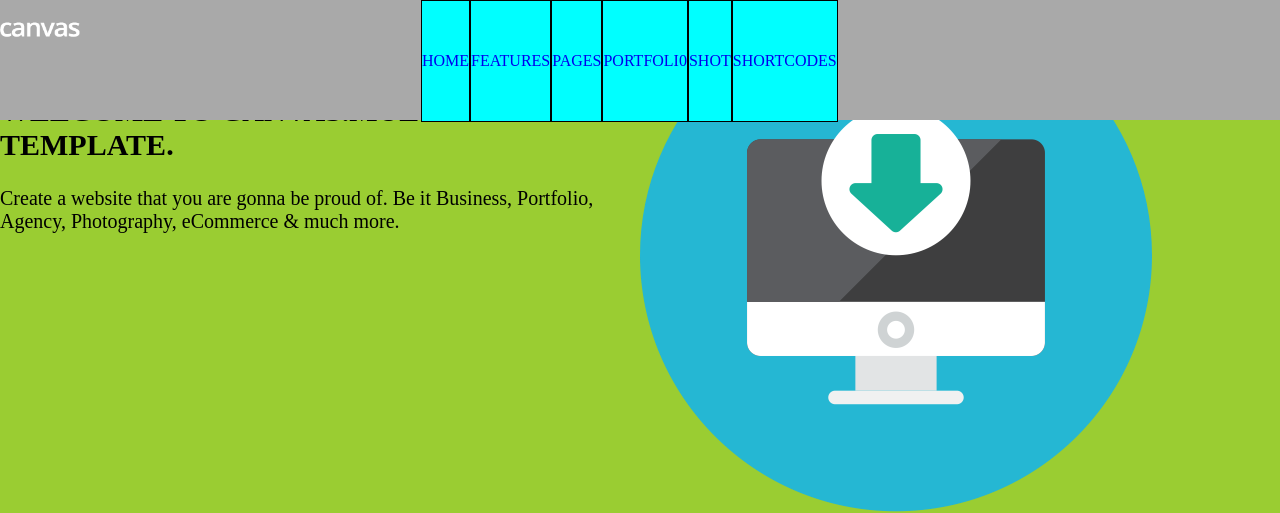
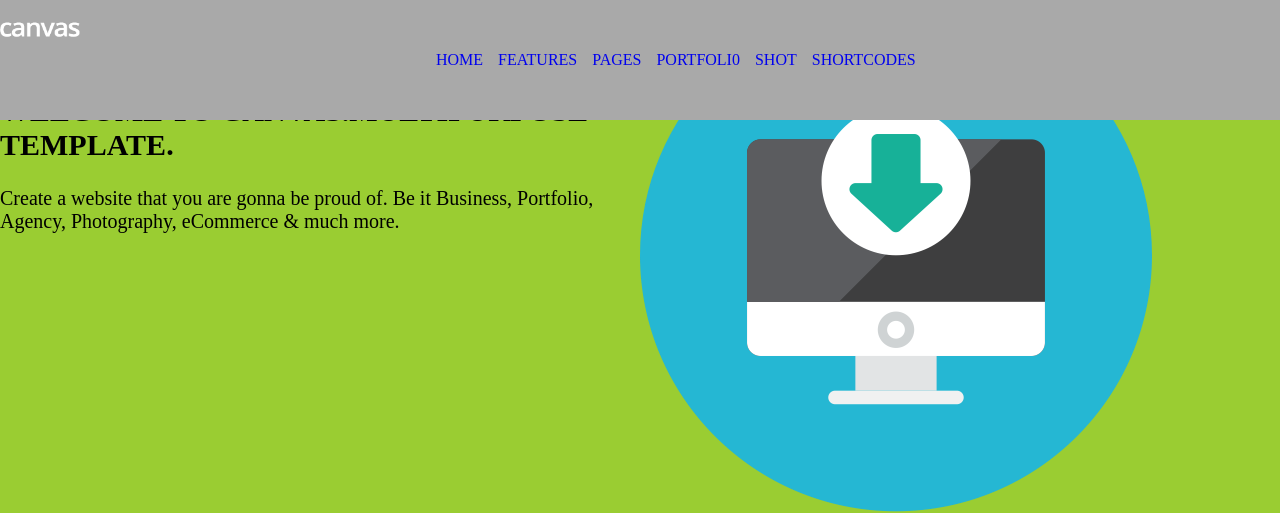
Before and after one commit to tejeswar/CanvasWebsite, a plain HTML site: page index.html in a window 1280 px wide. Shown: the top 513 px of the page. Drawn offline with Linux system fonts and the light colour scheme.

Commit message:
just removed the border and background so that it will look good.

```diff
--- a/css/style.css
+++ b/css/style.css
@@ -22,12 +22,12 @@ width: 30%;
 }
 .mainMenu{
 
-    background: cyan;
+   /*  background: cyan;
 
-    border: 1px solid black;
+   border: 1px solid black;*/
     display: flex;
     height: 15vh;
-
+   margin-left:15px;
     align-items: center;
 
 }
```
